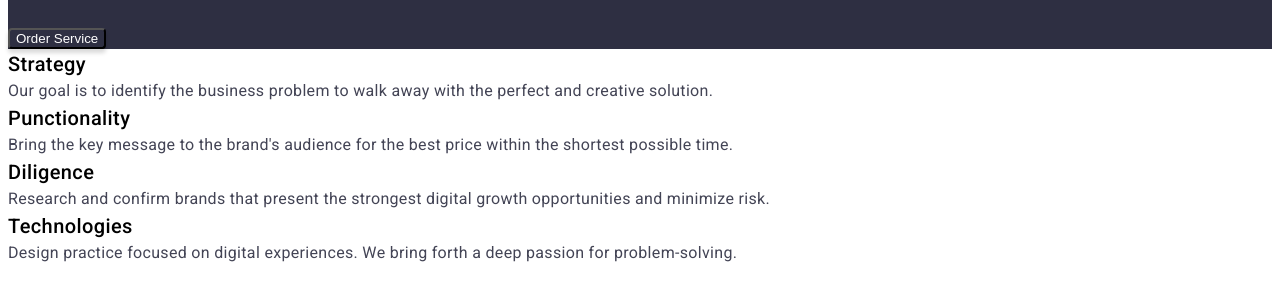
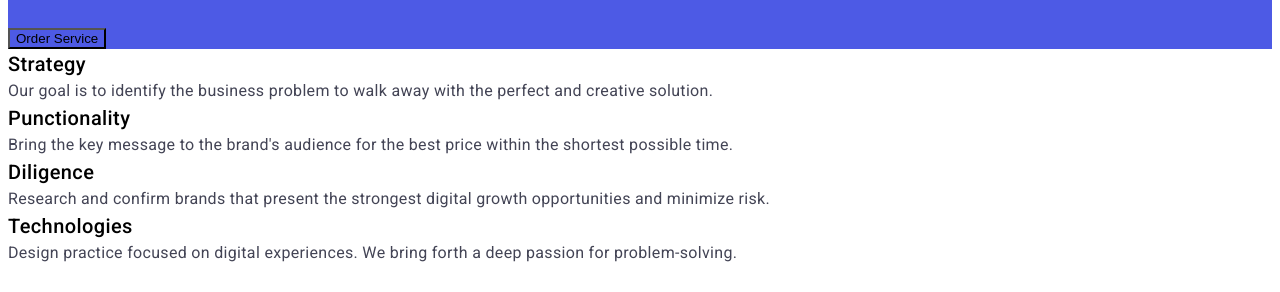
Before and after one commit to Rolyamparo/goit-markup-hw-02, a plain HTML site: page index.html in a window 1280 px wide. Shown: the part 331-623 px from the top of the page. Drawn offline with Linux system fonts and the light colour scheme.

Commit message:
Update styles.css

```diff
--- a/css/styles.css
+++ b/css/styles.css
@@ -16,9 +16,9 @@ h1 {
 
     }
 .business-name {
-    background-color: var(--navy-blue);
+    background-color: var(--iris);
     }
-main button {
+main .button {
     border-radius: 4px;
     background-color: var(--iris);
     box-shadow: 0px 4px 4px 0px rgba(0, 0, 0, 0.15);
```
